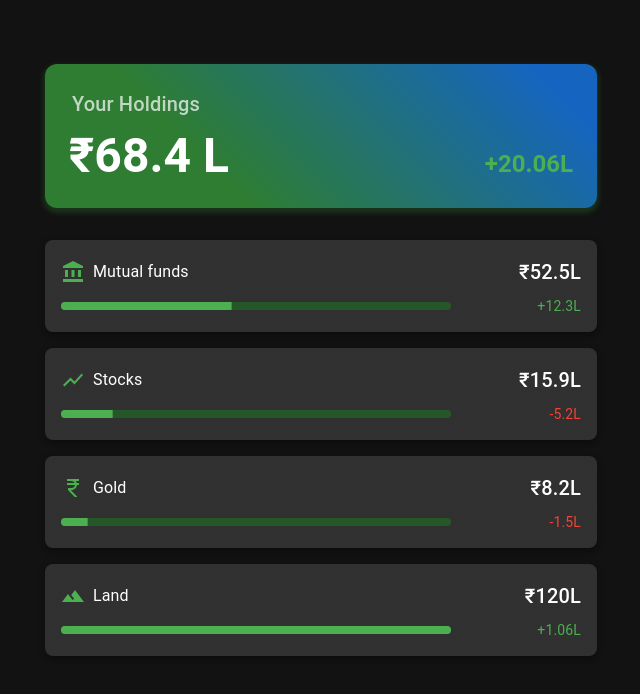
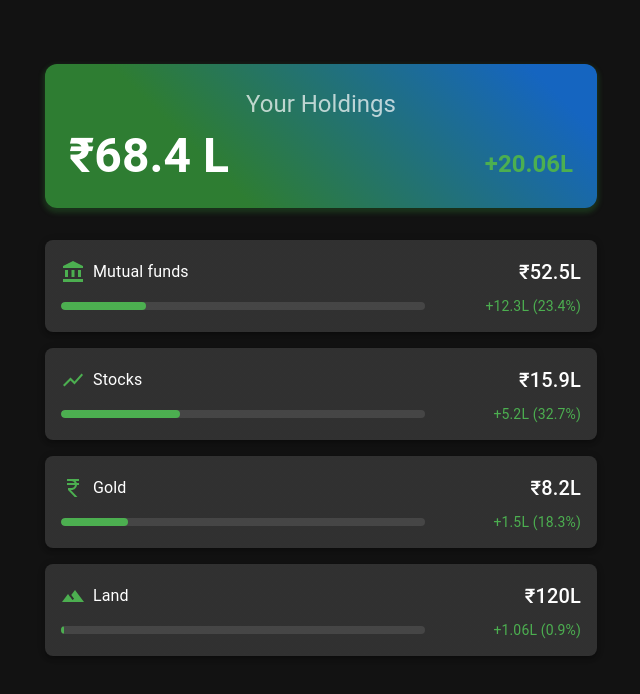
Before and after one commit to Abhiyantrana-Navonmesakah/Wealth_wise, a React (Vite) app in the folder front-end/: page /smartinvestment in a window 1280 px wide. Shown: the top 694 px of the page, without its empty margins (319-959 px from the left). Built offline with nearby package versions, Linux system fonts and the light colour scheme.

Commit message:
above 100 percent

```diff
--- a/front-end/src/components/SmartInvestmentsPage.jsx
+++ b/front-end/src/components/SmartInvestmentsPage.jsx
@@ -2,7 +2,6 @@ import React from 'react';
 import { ThemeProvider, createTheme } from '@mui/material/styles';
 import {
   Box, Container, Typography, Grid, Paper, CssBaseline,
-  LinearProgress
 } from '@mui/material';
 import {
   ShowChart, AccountBalance, Landscape, CurrencyRupee
@@ -17,7 +16,28 @@ const darkTheme = createTheme({
   },
 });
 
-const InvestmentCard = ({ title, icon, value, profit }) => (
+const ProgressIndicator = ({ value }) => {
+  const percentage = Math.min(value, 100);
+  return (
+    <Box sx={{ position: 'relative', width: '100%', height: 8, bgcolor: 'rgba(255,255,255,0.1)', borderRadius: 4, overflow: 'hidden' }}>
+      <Box
+        sx={{
+          position: 'absolute',
+          width: `${percentage}%`,
+          height: '100%',
+          bgcolor: 'primary.main',
+          borderRadius: 4,
+          transition: 'width 0.5s ease-in-out',
+        }}
+      />
+    </Box>
+  );
+};
+
+const InvestmentCard = ({ title, icon, value, profit }) => {
+  const profitPercentage = (parseFloat(profit) / parseFloat(value)) * 100;
+
+  return (
     <Paper
       elevation={3}
       sx={{
@@ -35,28 +55,25 @@ const InvestmentCard = ({ title, icon, value, profit }) => (
         <Typography variant="h6">₹{value}</Typography>
       </Box>
       <Box sx={{ display: 'flex', justifyContent: 'space-between', alignItems: 'center' }}>
-      <LinearProgress
-        variant="determinate"
-        value={parseFloat(value) / 1.2}
-        sx={{ width: '75%', height: 8, borderRadius: 4,
-
-         }}
-      />
+        <Box sx={{ width: '70%' }}>
+          <ProgressIndicator value={profitPercentage} />
+        </Box>
         <Typography
           variant="body2"
           color={profit.startsWith('+') ? 'primary.main' : 'error.main'}
         >
-        {profit}
+          {profit} ({profitPercentage.toFixed(1)}%)
         </Typography>
       </Box>
     </Paper>
   );
+};
 
 const SmartInvestmentsPage = () => {
   const investmentData = [
     { title: "Mutual funds", icon: <AccountBalance color="primary" />, value: "52.5L", profit: "+12.3L" },
-    { title: "Stocks", icon: <ShowChart color="primary" />, value: "15.9L", profit: "-5.2L" },
-    { title: "Gold", icon: <CurrencyRupee color="primary" />, value: "8.2L", profit: "-1.5L" },
+    { title: "Stocks", icon: <ShowChart color="primary" />, value: "15.9L", profit: "+5.2L" },
+    { title: "Gold", icon: <CurrencyRupee color="primary" />, value: "8.2L", profit: "+1.5L" },
     { title: "Land", icon: <Landscape color="primary" />, value: "120L", profit: "+1.06L" },
   ];
 
@@ -74,7 +91,7 @@ const SmartInvestmentsPage = () => {
               boxShadow: '0 3px 5px 2px rgba(46, 125, 50, .3)',
             }}
           >
-            <Typography variant="h6" sx={{ mb: 1 ,mr: '370px', color: 'rgba(255, 255, 255, 0.7)' }}>Your Holdings</Typography>
+            <Typography variant="h5" sx={{ mb: 1, color: 'rgba(255, 255, 255, 0.7)' }}>Your Holdings</Typography>
             <Box sx={{ display: 'flex', alignItems: 'baseline', justifyContent: 'space-between' }}>
               <Typography variant="h3" component="span" sx={{ color: 'white', fontWeight: 'bold' }}>₹68.4 L</Typography>
               <Typography variant="h5" component="span" sx={{ color: '#4CAF50', fontWeight: 'bold' }}>+20.06L</Typography>
```
Lines whose indentation alone changed are shown as unchanged.
